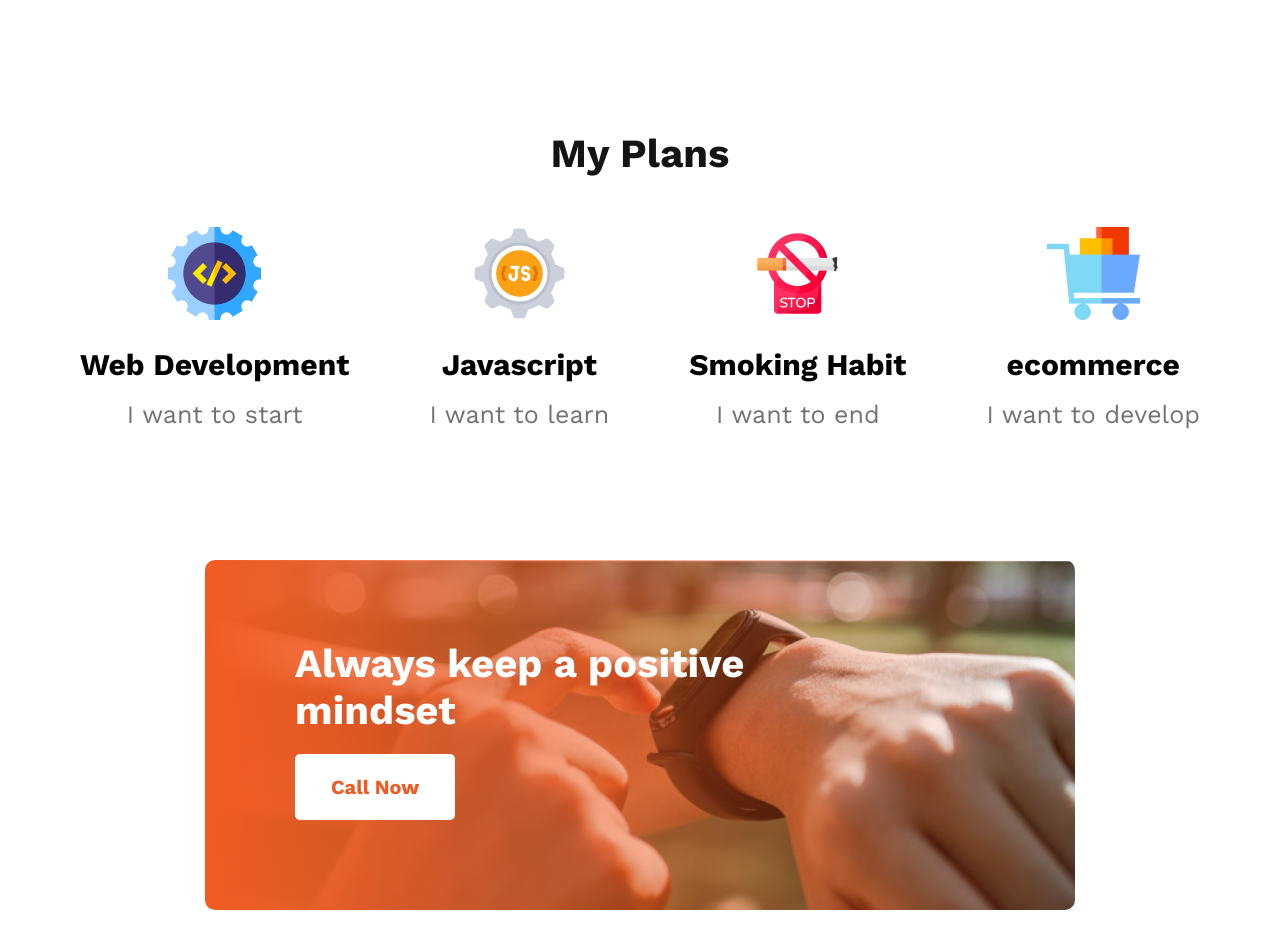
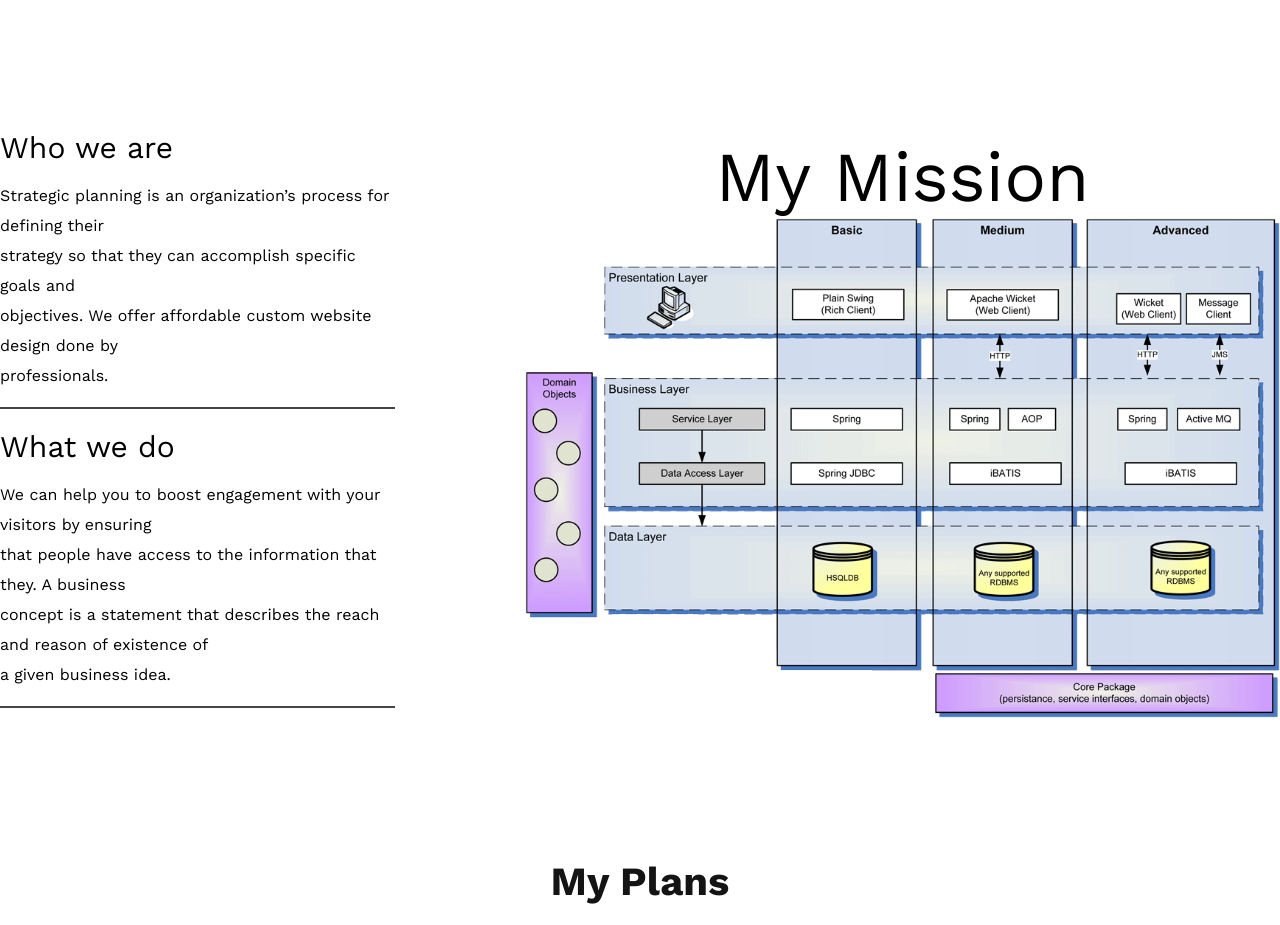
Before and after one commit to sajibcd34pro/new-year2023, a plain HTML site: page index.html in a window 1280 px wide. Shown: the part 1665-2590 px from the top of the page. Drawn offline with nearby package versions, Linux system fonts and the light colour scheme.

Commit message:
assignment complete

```diff
--- a/index.html
+++ b/index.html
@@ -41,7 +41,7 @@
                     <h2>previous year</h2>
                 </div>
                 <div class="reason-dsc">
-                    <p>Contrary to popular belief, Lorem Ipsum is not</p>
+                    <p>I was responsible for interacting with big clients</p>
                     <p>simply random text. It has roots in a piece of</p>
                     <p>classical Latin literature from 45 BC, making it over</p>
                     <p>2000 years old. Richard McClintock</p>
@@ -70,6 +70,36 @@
                 </div>
             </div>
         </section>
+        <!-- my goals -->
+            <section class="my-mission">
+
+                <div class="mission-left">
+                   <div class="text1">
+                    <h4>Who we are</h4>
+                    <p>
+                        Strategic planning is an organization’s process for defining their <br> strategy so that they can accomplish
+                        specific
+                        goals
+                        and <br> objectives. We offer affordable custom website design done by <br> professionals.
+                    </p>
+                   </div>
+                    <div class="text2">
+                        <h4 >What we do</h4>
+                        <p>We can help you to boost engagement with your visitors by ensuring <br> that people have access to the information
+                            that
+                            they.
+                            A business <br> concept is a statement that describes the reach and reason of existence of <br> a given business
+                            idea.</p>
+                    </div>
+                </div>
+                <div class="mission-right">
+                    <h1>My Mission</h1>
+                    <img src="images/mission2.png" alt="" style="height:500px">
+
+                </div>
+
+            </section>
+
         <!-- plan -->
         <section class="plan">
             <h1 class="plan-title">My Plans</h1>
--- a/style.css
+++ b/style.css
@@ -171,6 +171,41 @@
     font-size: 20px;
     font-weight: 600;
 }
+
+
+
+/* bonus goals */
+.my-mission{
+    display: flex;
+    align-items: center;
+    justify-content: center;
+    gap: 130px;
+   margin-bottom: 130px;
+}
+.text1,.text2{
+    border-bottom: 2px solid #454545;
+    margin-bottom: 20px;
+
+}
+.text1 p, .text2 p{
+    font-size: 16px;
+    line-height: 30px;
+}
+.text1 p, .text2 p, .text2 h4, .text1 h4{
+    margin-bottom: 16px;
+}
+.text2 h4, .text1 h4{
+    font-size: 30px;
+    font-weight: 300;
+}
+.mission-right h1{
+    text-align: center;
+    font-size: 70px;
+    font-weight: 500;
+}
+
+
+
 /* footer */
 footer{
     background: #151414;
@@ -195,7 +230,7 @@
     font-weight: 400;
     margin-left: 5px;
 }
-footer h1, p , label{
+footer h1, footer p , label{
     color:#FFFFFFff;
 
 }
```
Also changed, not shown: images/goal.jpeg (added), images/mission.jpeg (added), images/mission2.png (added).
